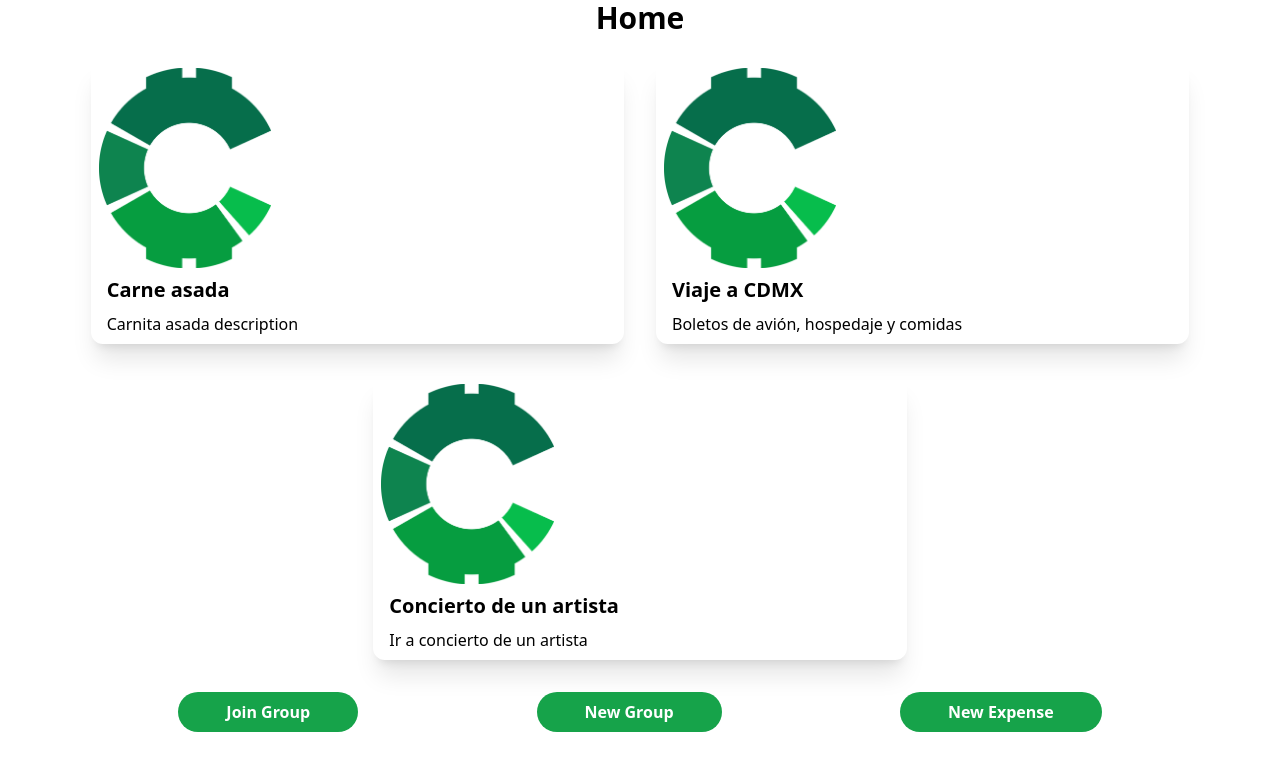
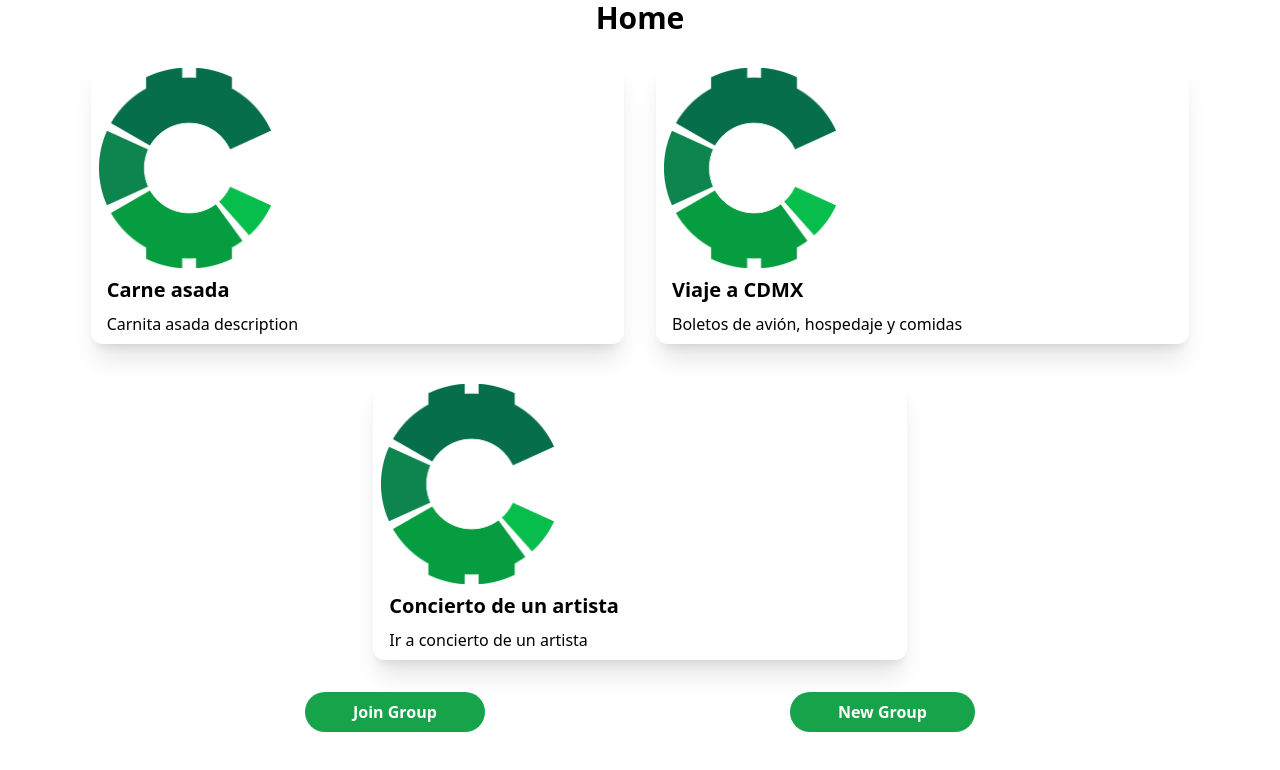
Before and after one commit to huligabuliga/tripster, a React (Create React App) app in the folder frontend/: page / in a window 1280 px wide. Shown: the top 770 px of the page. Built offline with nearby package versions, Linux system fonts and the light colour scheme.

Commit message:
go from home to group, group page new expense btn

```diff
--- a/frontend/src/components/GroupCard.js
+++ b/frontend/src/components/GroupCard.js
@@ -2,9 +2,10 @@ import React from 'react'
 import { Link } from 'react-router-dom'
 
 const GroupCard = ({ _id, name, description}) => {
+  const groupRoute = `/group/${_id}`
   return (
     <div className='flex w-3/4 sm:w-5/12 align-center content-center rounded-xl m-4 p-2 shadow-xl'>
-        <Link to='/login'>
+        <Link to={groupRoute}>
             <div className='w-1/3'>
                 <img src='/cf_imago.png' alt='Group'></img>
             </div>
--- a/frontend/src/pages/Group.js
+++ b/frontend/src/pages/Group.js
@@ -60,7 +60,7 @@ const Group = ({ name='Carne asada en casa de Juan', description='Carne asada en
 
         {/** New Expense Button */}
         <div className='flex justify-center mt-2'>
-            <Link to="/">
+            <Link to="/NewExpense">
                 <button
                     className="bg-green-600 rounded-full font-semibold text-white px-12 py-2 my-2 cursor-pointer">
                     New Expense
--- a/frontend/src/pages/Home.js
+++ b/frontend/src/pages/Home.js
@@ -58,14 +58,6 @@ const Home = () => {
                     New Group
                 </button>
             </Link>
-
-
-            <Link to="/NewExpense">
-                <button
-                    className="bg-green-600 rounded-full font-semibold text-white px-12 py-2 my-2 cursor-pointer">
-                    New Expense
-                </button>
-            </Link>
         </div>
     </div>
   )
```
